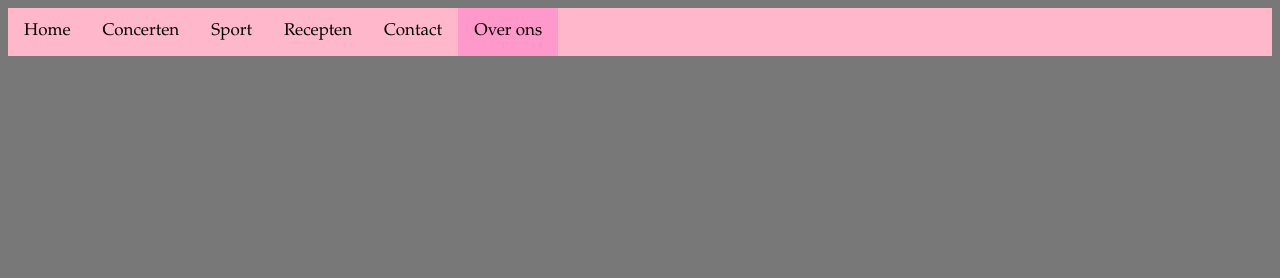
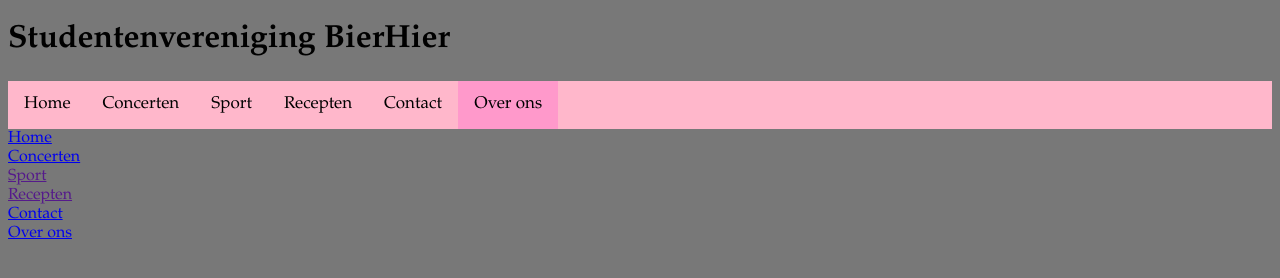
Before and after one commit to StijnLegerstee/Project-BierHier-RoC-Dev, a plain HTML site: page overons.html in a window 1280 px wide. Drawn offline with Linux system fonts and the light colour scheme.

Commit message:
kleine stap in web platform

```diff
--- a/overons.html
+++ b/overons.html
@@ -50,9 +50,19 @@
             }
         }
 
+        .bottomnav {
+            overflow: hidden;
+            background-color: rgb(120,120,120);
+        }
+
+        .bottomnav a {
+            float: left;
+        }
+
     </style>
 </head>
 <body>
+<h1 style="font-family: 'Palatino Linotype',sans-serif">Studentenvereniging BierHier</h1>
 
 <div class="topnav" style="font-family: 'Palatino Linotype',sans-serif">
     <a href="homepage.html">Home</a>
@@ -63,5 +73,14 @@
     <a class="active" href="overons.html">Over ons</a>
 </div>
 
+<div class="bottomnav" style="font-family: 'Palatino Linotype',sans-serif">
+    <a href="homepage.html">Home</a><br>
+    <a href="concert.html">Concerten</a><br>
+    <a href="">Sport</a><br>
+    <a href="">Recepten</a><br>
+    <a href="contact.html">Contact</a><br>
+    <a href="overons.html">Over ons</a><br>
+</div>
+
 </body>
 </html>
```
Also changed, not shown: concert.html (+2 -0 lines), contact.html (+2 -0 lines), homepage.html (+3 -0 lines).
